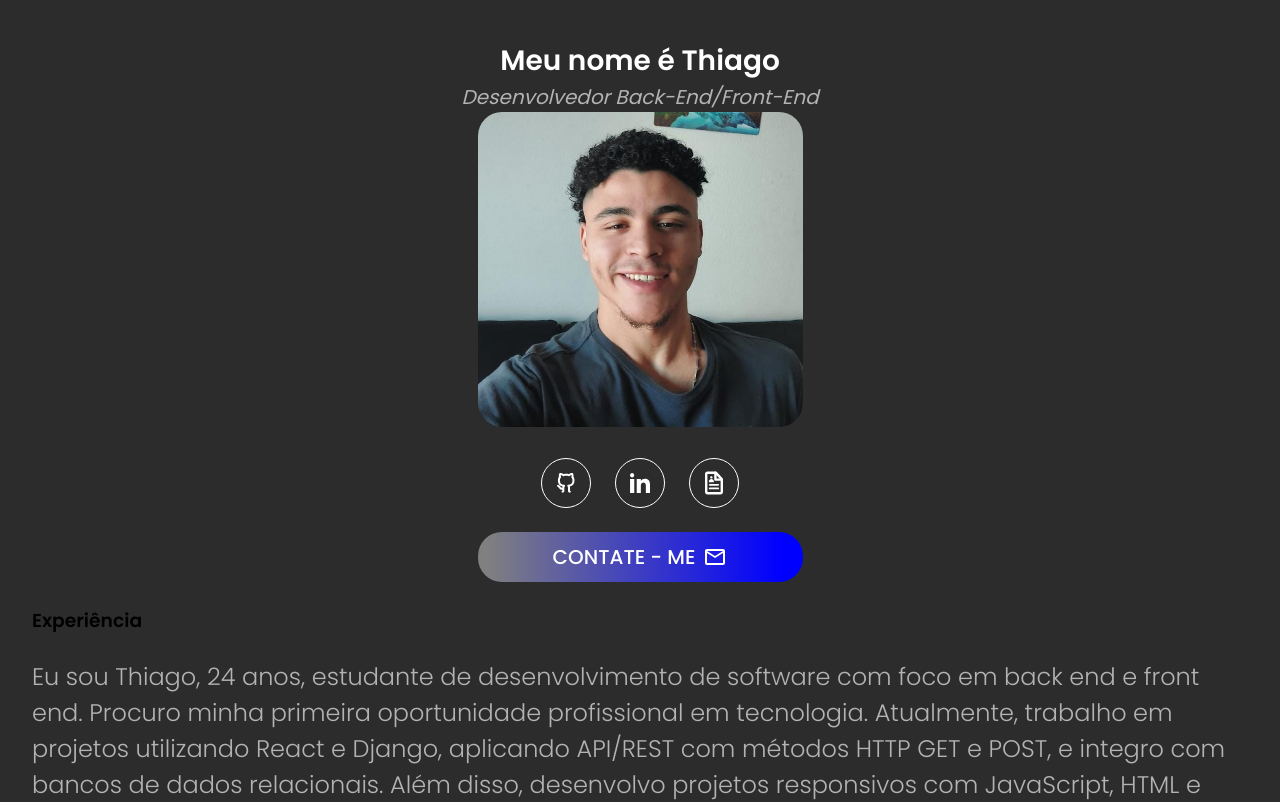
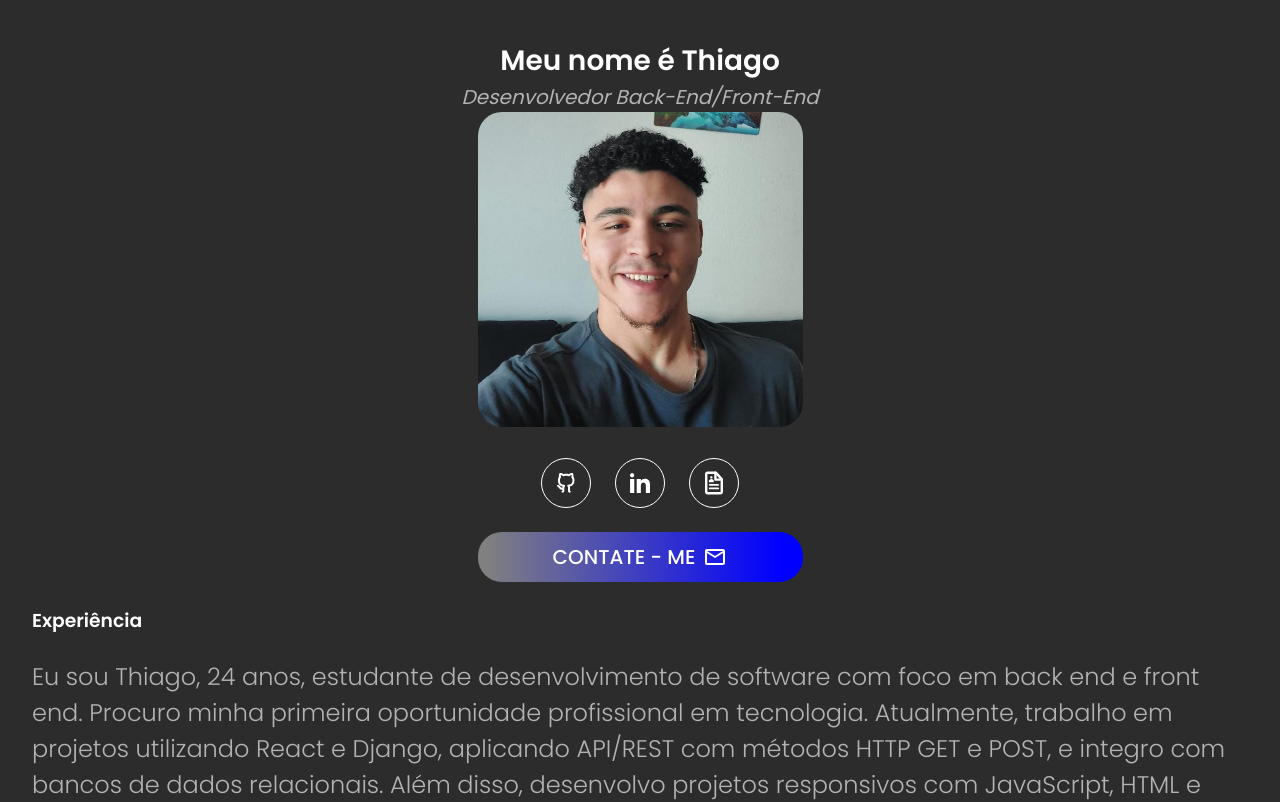
Before and after one commit to oThSilva/portfolio-front, a Next.js app: page / in a window 1280 px wide. Shown: the top 802 px of the page. Built offline with nearby package versions, Linux system fonts and the light colour scheme.

Commit message:
Atualização cor de título

```diff
--- a/src/app/globals.scss
+++ b/src/app/globals.scss
@@ -18,4 +18,5 @@ body {
 
 body {
   background-color: var(--bg-primary);
+  color: var(--text-primary);
 }
```
